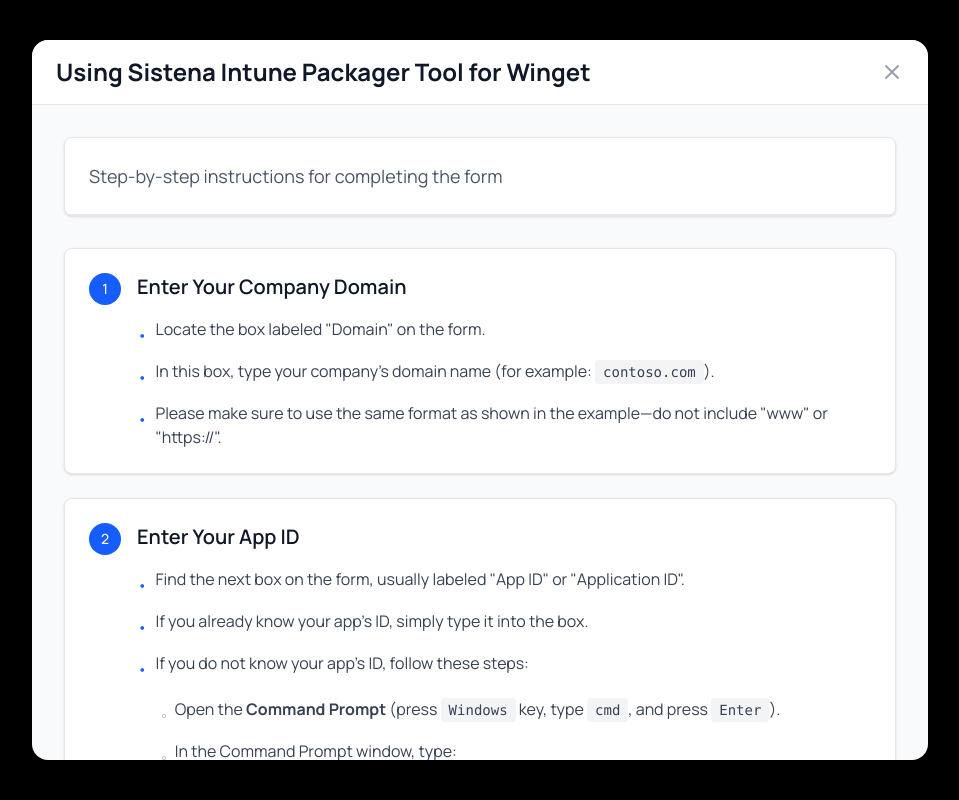
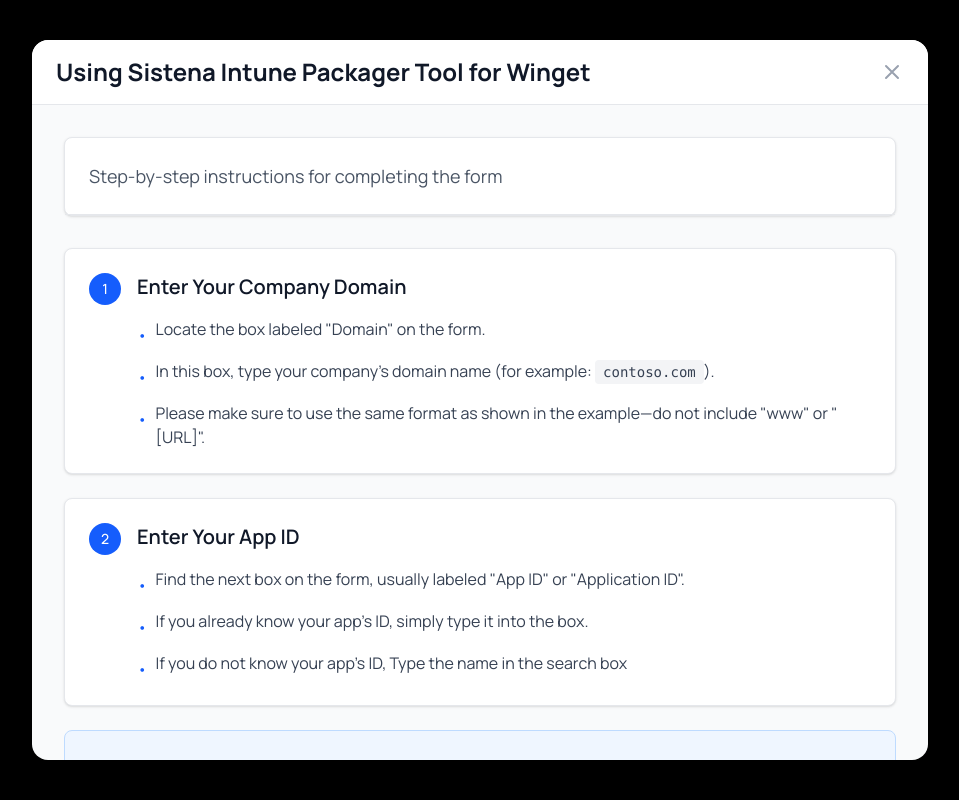
Before and after one commit to codesightglobal/winget-tool-frontend, a Next.js app: page / in a window 1280 px wide. Both pictures are taken after a click on the button "How to Use This Tool". Shown: the top 800 px of the page, without its empty margins (160-1119 px from the left). Built offline with nearby package versions, Linux system fonts and the light colour scheme; grey boxes are pictures that could not be loaded.

Commit message:
update how to use section

```diff
--- a/app/components/InstructionsModal.tsx
+++ b/app/components/InstructionsModal.tsx
@@ -87,7 +87,7 @@
                         <span>
                           Please make sure to use the same format as shown in
                           the example—do not include &quot;www&quot; or
-                          &quot;https://&quot;.
+                          &quot;[URL]&quot;.
                         </span>
                       </li>
                     </ul>
@@ -127,75 +127,11 @@
                       <li className="flex items-start">
                         <span className="text-blue-600 mr-2 mt-1.5">•</span>
                         <span>
-                          If you do not know your app&apos;s ID, follow these
-                          steps:
+                          If you do not know your app&apos;s ID, Type the name
+                          in the search box
                         </span>
                       </li>
                     </ul>
-
-                    <div className="mt-4 ml-6 space-y-3">
-                      <div className="flex items-start">
-                        <span className="text-gray-400 mr-2 mt-1.5">◦</span>
-                        <span className="text-gray-700">
-                          Open the <strong>Command Prompt</strong> (press{" "}
-                          <kbd className="bg-gray-100 px-2 py-1 rounded text-sm">
-                            Windows
-                          </kbd>{" "}
-                          key, type{" "}
-                          <code className="bg-gray-100 px-2 py-1 rounded text-sm font-mono">
-                            cmd
-                          </code>
-                          , and press{" "}
-                          <kbd className="bg-gray-100 px-2 py-1 rounded text-sm">
-                            Enter
-                          </kbd>
-                          ).
-                        </span>
-                      </div>
-                      <div className="flex items-start">
-                        <span className="text-gray-400 mr-2 mt-1.5">◦</span>
-                        <span className="text-gray-700">
-                          In the Command Prompt window, type:
-                        </span>
-                      </div>
-                      <div className="ml-6">
-                        <code className="block bg-gray-900 text-gray-100 p-3 rounded font-mono text-sm">
-                          winget search [app name]
-                        </code>
-                        <p className="text-sm text-gray-600 mt-2">
-                          (for example:{" "}
-                          <code className="bg-gray-100 px-2 py-1 rounded font-mono">
-                            winget search Notepad++
-                          </code>
-                          )
-                        </p>
-                      </div>
-                      <div className="flex items-start">
-                        <span className="text-gray-400 mr-2 mt-1.5">◦</span>
-                        <span className="text-gray-700">
-                          Press{" "}
-                          <kbd className="bg-gray-100 px-2 py-1 rounded text-sm">
-                            Enter
-                          </kbd>
-                          .
-                        </span>
-                      </div>
-                      <div className="flex items-start">
-                        <span className="text-gray-400 mr-2 mt-1.5">◦</span>
-                        <span className="text-gray-700">
-                          Find your application&apos;s name in the list that
-                          appears. The <strong>ID</strong> will be shown in the
-                          &quot;Id&quot; column next to your app&apos;s name.
-                        </span>
-                      </div>
-                      <div className="flex items-start">
-                        <span className="text-gray-400 mr-2 mt-1.5">◦</span>
-                        <span className="text-gray-700">
-                          Copy this ID and paste or type it into the &quot;App
-                          ID&quot; box on the form.
-                        </span>
-                      </div>
-                    </div>
                   </div>
                 </div>
               </div>
```
